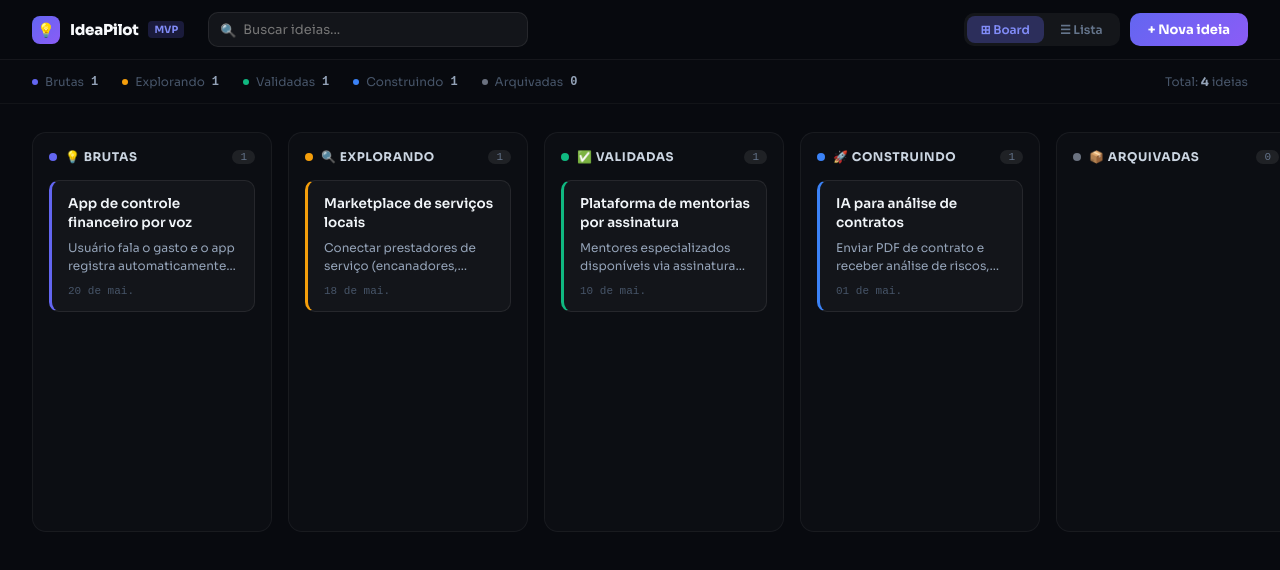
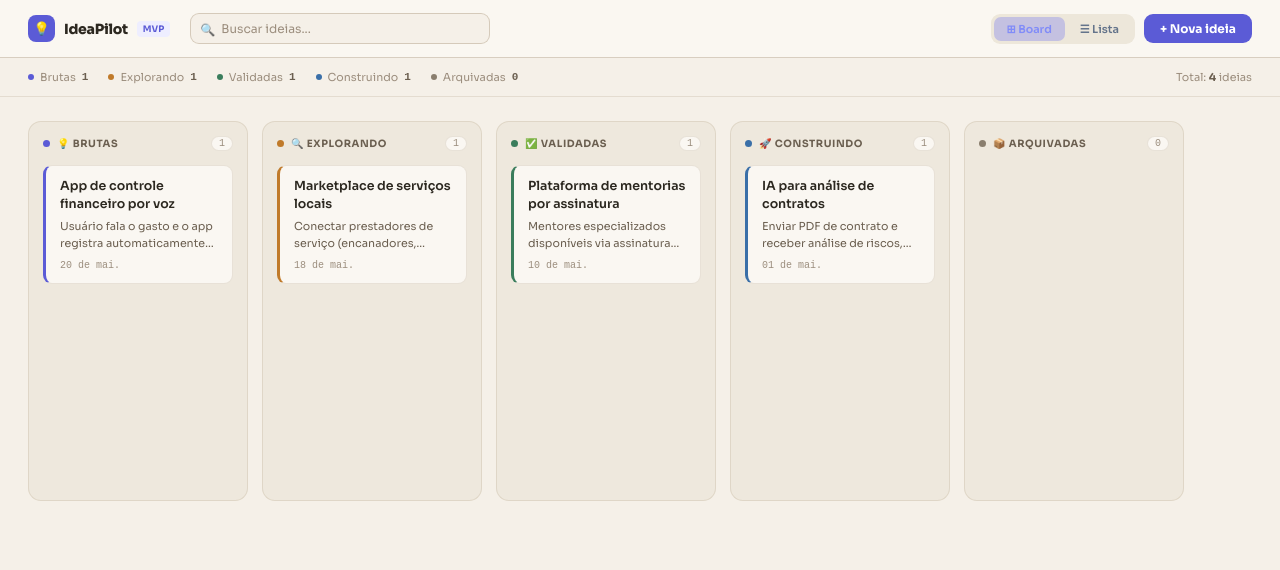
Before and after one commit to garciavitor2015/ideaPilot, a Next.js app: page / in a window 1280 px wide. Shown: the top 570 px of the page. Built offline with nearby package versions, Linux system fonts and the light colour scheme.

Commit message:
fix: mover tokens CSS para globals.css

```diff
--- a/src/app/globals.css
+++ b/src/app/globals.css
@@ -6,8 +6,8 @@
 
 html,
 body {
-  background: #080a0f;
-  color: #f1f5f9;
+  background: #F5F0E8;
+  color: #2C2820;
   font-family: var(--font-sora), sans-serif;
   min-height: 100vh;
 }
@@ -20,9 +20,9 @@ body {
   background: transparent;
 }
 ::-webkit-scrollbar-thumb {
-  background: rgba(255, 255, 255, 0.1);
+  background: rgba(100, 80, 50, 0.2);
   border-radius: 3px;
 }
 ::-webkit-scrollbar-thumb:hover {
-  background: rgba(255, 255, 255, 0.2);
+  background: rgba(100, 80, 50, 0.35);
 }
--- a/src/components/IdeaPilot.js
+++ b/src/components/IdeaPilot.js
@@ -4,11 +4,11 @@ import { useState, useCallback } from "react";
 import styles from "./IdeaPilot.module.css";
 
 const COLUMNS = [
-  { id: "raw",       label: "💡 Brutas",      color: "#6366f1" },
-  { id: "exploring", label: "🔍 Explorando",  color: "#f59e0b" },
-  { id: "validated", label: "✅ Validadas",    color: "#10b981" },
-  { id: "building",  label: "🚀 Construindo", color: "#3b82f6" },
-  { id: "archived",  label: "📦 Arquivadas",  color: "#6b7280" },
+  { id: "raw",       label: "💡 Brutas",      color: "#5B5BD6" },
+  { id: "exploring", label: "🔍 Explorando",  color: "#C07A2A" },
+  { id: "validated", label: "✅ Validadas",    color: "#3A7D5C" },
+  { id: "building",  label: "🚀 Construindo", color: "#3A6FA8" },
+  { id: "archived",  label: "📦 Arquivadas",  color: "#8A7E6E" },
 ];
 
 const INITIAL_IDEAS = [
@@ -85,8 +85,8 @@ function BoardColumn({ column, ideas, onDragStart, onDrop, onCardClick, dragging
       onDrop={(e) => { setIsOver(false); onDrop(e, column.id); }}
       className={styles.column}
       style={{
-        background: isOver ? "rgba(99,102,241,0.07)" : "rgba(255,255,255,0.02)",
-        border: `1px solid ${isOver ? "rgba(99,102,241,0.4)" : "rgba(255,255,255,0.05)"}`,
+        background: isOver ? "rgba(91,91,214,0.07)" : "rgba(237,231,218,0.8)",
+        border: `1px solid ${isOver ? "rgba(91,91,214,0.35)" : "rgba(160,140,110,0.2)"}`,
       }}
     >
       <div className={styles.columnHeader}>
--- a/src/components/IdeaPilot.module.css
+++ b/src/components/IdeaPilot.module.css
@@ -1,55 +1,70 @@
+/* ─── Tokens ──────────────────────────────────────────────────────── */
+:root {
+  --bg:        #F5F0E8;
+  --bg2:       #EDE7DA;
+  --bg3:       #E4DDD0;
+  --card:      #FAF7F2;
+  --border:    rgba(160,140,110,0.2);
+  --border2:   rgba(160,140,110,0.38);
+  --text1:     #2C2820;
+  --text2:     #6B5F50;
+  --text3:     #9C8E7E;
+  --indigo:    #5B5BD6;
+  --indigo-bg: #EEEEFF;
+}
+
 /* ─── App Shell ───────────────────────────────────────────────────── */
 .app {
   min-height: 100vh;
-  background: #080a0f;
+  background: var(--bg);
   font-family: var(--font-sora), sans-serif;
-  color: #f1f5f9;
+  color: var(--text1);
 }
 
 /* ─── Header ─────────────────────────────────────────────────────── */
 .header {
   display: flex;
   align-items: center;
-  height: 60px;
-  padding: 0 32px;
-  gap: 24px;
+  height: 58px;
+  padding: 0 28px;
+  gap: 20px;
   position: sticky;
   top: 0;
-  background: rgba(8, 10, 15, 0.95);
+  background: rgba(250, 247, 242, 0.95);
   backdrop-filter: blur(12px);
-  border-bottom: 1px solid rgba(255, 255, 255, 0.06);
+  border-bottom: 1px solid var(--border2);
   z-index: 50;
 }
 
 .brand {
   display: flex;
   align-items: center;
-  gap: 10px;
+  gap: 9px;
   flex-shrink: 0;
 }
 
 .brandIcon {
-  width: 28px;
-  height: 28px;
-  background: linear-gradient(135deg, #6366f1, #8b5cf6);
+  width: 27px;
+  height: 27px;
+  background: var(--indigo);
   border-radius: 8px;
   display: flex;
   align-items: center;
   justify-content: center;
-  font-size: 14px;
+  font-size: 13px;
 }
 
 .brandName {
-  font-size: 15px;
+  font-size: 14px;
   font-weight: 800;
   letter-spacing: -0.02em;
-  color: #f8fafc;
+  color: var(--text1);
 }
 
 .mvpBadge {
-  font-size: 10px;
-  background: rgba(99, 102, 241, 0.2);
-  color: #818cf8;
+  font-size: 9px;
+  background: var(--indigo-bg);
+  color: var(--indigo);
   border-radius: 4px;
   padding: 2px 6px;
   font-weight: 700;
@@ -57,79 +72,86 @@
 
 .searchWrapper {
   flex: 1;
-  max-width: 320px;
+  max-width: 300px;
   position: relative;
 }
 
 .searchIcon {
   position: absolute;
-  left: 12px;
+  left: 10px;
   top: 50%;
   transform: translateY(-50%);
-  color: #475569;
-  font-size: 13px;
+  color: var(--text3);
+  font-size: 12px;
 }
 
 .searchInput {
   width: 100%;
-  background: rgba(255, 255, 255, 0.05);
-  border: 1px solid rgba(255, 255, 255, 0.08);
-  border-radius: 10px;
-  padding: 8px 12px 8px 34px;
-  color: #f1f5f9;
-  font-size: 13px;
+  background: var(--bg);
+  border: 1px solid var(--border2);
+  border-radius: 9px;
+  padding: 7px 11px 7px 30px;
+  color: var(--text1);
+  font-size: 12px;
   outline: none;
   font-family: var(--font-sora), sans-serif;
   transition: border-color 0.15s;
 }
 
+.searchInput::placeholder {
+  color: var(--text3);
+}
+
 .searchInput:focus {
-  border-color: rgba(99, 102, 241, 0.5);
+  border-color: var(--indigo);
 }
 
 .headerActions {
   margin-left: auto;
   display: flex;
   align-items: center;
-  gap: 10px;
+  gap: 9px;
 }
 
 .viewToggle {
   display: flex;
-  background: rgba(255, 255, 255, 0.05);
-  border-radius: 10px;
+  background: var(--bg2);
+  border-radius: 9px;
   padding: 3px;
   gap: 2px;
 }
 
 .viewBtn {
-  padding: 6px 14px;
-  border-radius: 8px;
+  padding: 5px 13px;
+  border-radius: 7px;
   border: none;
-  font-size: 12px;
+  font-size: 11px;
   cursor: pointer;
   font-weight: 600;
   font-family: var(--font-sora), sans-serif;
   display: flex;
   align-items: center;
-  gap: 5px;
-  transition: all 0.15s;
+  gap: 4px;
+  transition: all 0.12s;
+  color: var(--text3);
+  background: transparent;
 }
 
 /* ─── Stats Bar ──────────────────────────────────────────────────── */
 .statsBar {
-  padding: 14px 32px;
+  padding: 12px 28px;
   display: flex;
-  gap: 24px;
+  gap: 20px;
   align-items: center;
-  border-bottom: 1px solid rgba(255, 255, 255, 0.04);
+  background: var(--bg);
+  border-bottom: 1px solid var(--border);
   flex-wrap: wrap;
 }
 
 .statItem {
   display: flex;
   align-items: center;
-  gap: 7px;
+  gap: 6px;
 }
 
 .statDot {
@@ -140,95 +162,97 @@
 }
 
 .statLabel {
-  font-size: 12px;
-  color: #475569;
+  font-size: 11px;
+  color: var(--text3);
 }
 
 .statCount {
-  font-size: 12px;
+  font-size: 11px;
   font-weight: 700;
-  color: #94a3b8;
+  color: var(--text2);
   font-family: monospace;
 }
 
 .statTotal {
   margin-left: auto;
-  font-size: 12px;
-  color: #475569;
+  font-size: 11px;
+  color: var(--text3);
 }
 
 .statTotal strong {
-  color: #94a3b8;
+  color: var(--text2);
 }
 
 /* ─── Board ──────────────────────────────────────────────────────── */
 .boardWrapper {
-  padding: 28px 32px;
+  padding: 24px 28px;
   overflow-x: auto;
 }
 
 .board {
   display: flex;
-  gap: 16px;
+  gap: 14px;
   min-width: fit-content;
 }
 
 /* ─── Column ─────────────────────────────────────────────────────── */
 .column {
-  min-width: 240px;
-  max-width: 240px;
-  border-radius: 14px;
-  padding: 16px;
+  min-width: 220px;
+  max-width: 220px;
+  border-radius: 13px;
+  padding: 14px;
   transition: all 0.15s ease;
-  min-height: 400px;
+  min-height: 380px;
 }
 
 .columnHeader {
   display: flex;
   align-items: center;
-  gap: 8px;
-  margin-bottom: 16px;
+  gap: 7px;
+  margin-bottom: 14px;
 }
 
 .columnDot {
-  width: 8px;
-  height: 8px;
+  width: 7px;
+  height: 7px;
   border-radius: 50%;
   flex-shrink: 0;
 }
 
 .columnLabel {
-  font-size: 12px;
+  font-size: 10px;
   font-weight: 700;
-  color: #cbd5e1;
+  color: var(--text2);
   text-transform: uppercase;
-  letter-spacing: 0.05em;
+  letter-spacing: 0.06em;
 }
 
 .columnCount {
   margin-left: auto;
-  background: rgba(255, 255, 255, 0.08);
+  background: var(--card);
+  border: 1px solid var(--border);
   border-radius: 20px;
-  padding: 1px 8px;
-  font-size: 11px;
-  color: #64748b;
+  padding: 1px 7px;
+  font-size: 10px;
+  color: var(--text3);
   font-family: monospace;
 }
 
 /* ─── Card ───────────────────────────────────────────────────────── */
 .card {
-  background: rgba(255, 255, 255, 0.03);
-  border: 1px solid rgba(255, 255, 255, 0.08);
-  border-radius: 10px;
-  padding: 14px 16px;
-  margin-bottom: 10px;
-  transition: all 0.15s ease;
+  background: var(--card);
+  border: 1px solid var(--border);
+  border-radius: 9px;
+  padding: 12px 14px;
+  margin-bottom: 9px;
+  transition: all 0.12s ease;
   cursor: grab;
   user-select: none;
 }
 
 .card:hover {
-  background: rgba(255, 255, 255, 0.07);
+  border-color: var(--border2);
+  box-shadow: 0 2px 10px rgba(0,0,0,0.07);
   transform: translateY(-1px);
 }
 
@@ -237,16 +261,16 @@
 }
 
 .cardTitle {
-  font-size: 13.5px;
+  font-size: 12.5px;
   font-weight: 600;
-  color: #f1f5f9;
+  color: var(--text1);
   line-height: 1.4;
 }
 
 .cardBody {
-  margin-top: 6px;
-  font-size: 12px;
-  color: #94a3b8;
+  margin-top: 5px;
+  font-size: 11px;
+  color: var(--text2);
   line-height: 1.5;
   display: -webkit-box;
   -webkit-line-clamp: 2;
@@ -255,21 +279,21 @@
 }
 
 .cardDate {
-  margin-top: 10px;
-  font-size: 11px;
-  color: #475569;
+  margin-top: 9px;
+  font-size: 10px;
+  color: var(--text3);
   font-family: monospace;
 }
 
 /* ─── List ───────────────────────────────────────────────────────── */
 .listWrapper {
-  padding: 28px 32px;
+  padding: 24px 28px;
 }
 
 .listContainer {
-  background: rgba(255, 255, 255, 0.02);
-  border: 1px solid rgba(255, 255, 255, 0.06);
-  border-radius: 14px;
+  background: var(--card);
+  border: 1px solid var(--border2);
+  border-radius: 13px;
   overflow: hidden;
 }
 
@@ -277,16 +301,17 @@
   display: grid;
   grid-template-columns: 1fr 160px 100px;
   gap: 16px;
-  padding: 10px 20px;
-  border-bottom: 1px solid rgba(255, 255, 255, 0.06);
+  padding: 10px 18px;
+  border-bottom: 1px solid var(--border);
+  background: var(--bg2);
 }
 
 .listHeaderCell {
-  font-size: 11px;
+  font-size: 10px;
   font-weight: 700;
-  color: #475569;
+  color: var(--text3);
   text-transform: uppercase;
-  letter-spacing: 0.06em;
+  letter-spacing: 0.07em;
 }
 
 .listRow {
@@ -294,8 +319,8 @@
   grid-template-columns: 1fr 160px 100px;
   align-items: center;
   gap: 16px;
-  padding: 14px 20px;
-  border-bottom: 1px solid rgba(255, 255, 255, 0.05);
+  padding: 13px 18px;
+  border-bottom: 1px solid var(--border);
   cursor: pointer;
   transition: background 0.1s;
 }
@@ -305,7 +330,7 @@
 }
 
 .listRow:hover {
-  background: rgba(255, 255, 255, 0.04);
+  background: var(--bg2);
 }
 
 .listRowMain {
@@ -313,15 +338,15 @@
 }
 
 .listRowTitle {
-  font-size: 13.5px;
+  font-size: 13px;
   font-weight: 600;
-  color: #f1f5f9;
+  color: var(--text1);
 }
 
 .listRowBody {
-  margin-top: 3px;
-  font-size: 12px;
-  color: #64748b;
+  margin-top: 2px;
+  font-size: 11px;
+  color: var(--text3);
   white-space: nowrap;
   overflow: hidden;
   text-overflow: ellipsis;
@@ -330,17 +355,17 @@
 .listRowStatus {
   display: inline-flex;
   align-items: center;
-  gap: 6px;
-  font-size: 11.5px;
+  font-size: 11px;
   border-radius: 6px;
-  padding: 3px 10px;
+  padding: 3px 9px;
   width: fit-content;
   white-space: nowrap;
+  font-weight: 600;
 }
 
 .listRowDate {
-  font-size: 11px;
-  color: #475569;
+  font-size: 10px;
+  color: var(--text3);
   font-family: monospace;
   text-align: right;
 }
@@ -348,8 +373,8 @@
 .emptyList {
   padding: 40px;
   text-align: center;
-  color: #475569;
-  font-size: 14px;
+  color: var(--text3);
+  font-size: 13px;
 }
 
 /* ─── Empty State ────────────────────────────────────────────────── */
@@ -359,45 +384,45 @@
   align-items: center;
   justify-content: center;
   padding: 80px 20px;
-  gap: 16px;
+  gap: 14px;
 }
 
 .emptyIcon {
-  font-size: 48px;
+  font-size: 44px;
 }
 
 .emptyText {
-  font-size: 16px;
-  color: #64748b;
+  font-size: 15px;
+  color: var(--text3);
 }
 
 /* ─── Buttons ────────────────────────────────────────────────────── */
 .btnNew {
-  padding: 8px 18px;
-  border-radius: 10px;
+  padding: 7px 16px;
+  border-radius: 9px;
   border: none;
-  background: linear-gradient(135deg, #6366f1, #8b5cf6);
+  background: var(--indigo);
   color: #fff;
-  font-size: 13px;
+  font-size: 12px;
   font-weight: 700;
   cursor: pointer;
   font-family: var(--font-sora), sans-serif;
   display: flex;
   align-items: center;
-  gap: 6px;
+  gap: 5px;
   transition: opacity 0.15s;
 }
 
 .btnNew:hover {
-  opacity: 0.9;
+  opacity: 0.88;
 }
 
 /* ─── Modal / Overlay ────────────────────────────────────────────── */
 .overlay {
   position: fixed;
   inset: 0;
-  background: rgba(0, 0, 0, 0.7);
-  backdrop-filter: blur(8px);
+  background: rgba(44, 40, 32, 0.45);
+  backdrop-filter: blur(6px);
   display: flex;
   align-items: center;
   justify-content: center;
@@ -406,37 +431,37 @@
 }
 
 .modal {
-  background: #0f1117;
-  border: 1px solid rgba(255, 255, 255, 0.1);
+  background: var(--card);
+  border: 1px solid var(--border2);
   border-radius: 18px;
-  padding: 32px;
+  padding: 28px;
   width: 100%;
-  max-width: 560px;
-  box-shadow: 0 25px 80px rgba(0, 0, 0, 0.6);
+  max-width: 540px;
+  box-shadow: 0 20px 60px rgba(44,40,32,0.18);
 }
 
 .modalTitle {
-  font-size: 20px;
+  font-size: 18px;
   font-weight: 700;
-  color: #f8fafc;
-  margin-bottom: 6px;
+  color: var(--text1);
+  margin-bottom: 5px;
 }
 
 .modalSubtitle {
-  font-size: 13px;
-  color: #64748b;
-  margin-bottom: 24px;
+  font-size: 12px;
+  color: var(--text3);
+  margin-bottom: 20px;
 }
 
 .textarea {
   width: 100%;
-  min-height: 160px;
-  background: rgba(255, 255, 255, 0.04);
-  border: 1px solid rgba(255, 255, 255, 0.1);
-  border-radius: 12px;
-  padding: 16px;
-  color: #f1f5f9;
-  font-size: 14px;
+  min-height: 150px;
+  background: var(--bg);
+  border: 1px solid var(--border2);
+  border-radius: 11px;
+  padding: 14px;
+  color: var(--text1);
+  font-size: 13px;
   font-family: var(--font-sora), sans-serif;
   line-height: 1.6;
   resize: vertical;
@@ -446,37 +471,41 @@
 }
 
 .textarea::placeholder {
-  color: #475569;
+  color: var(--text3);
+}
+
+.textarea:focus {
+  border-color: var(--indigo);
 }
 
 .modalActions {
   display: flex;
-  gap: 10px;
-  margin-top: 20px;
+  gap: 9px;
+  margin-top: 18px;
   justify-content: flex-end;
 }
 
 .btnCancel {
-  padding: 10px 20px;
-  border-radius: 10px;
-  border: 1px solid rgba(255, 255, 255, 0.1);
+  padding: 9px 18px;
+  border-radius: 9px;
+  border: 1px solid var(--border2);
   background: transparent;
-  color: #94a3b8;
-  font-size: 13px;
+  color: var(--text2);
+  font-size: 12px;
   cursor: pointer;
   font-family: var(--font-sora), sans-serif;
-  transition: background 0.15s;
+  transition: background 0.12s;
 }
 
 .btnCancel:hover {
-  background: rgba(255, 255, 255, 0.05);
+  background: var(--bg2);
 }
 
 .btnSave {
-  padding: 10px 24px;
-  border-radius: 10px;
+  padding: 9px 22px;
+  border-radius: 9px;
   border: none;
-  font-size: 13px;
+  font-size: 12px;
   font-family: var(--font-sora), sans-serif;
   font-weight: 600;
   transition: opacity 0.15s;
@@ -491,51 +520,52 @@
   display: flex;
   align-items: flex-start;
   justify-content: space-between;
-  margin-bottom: 20px;
-  gap: 16px;
+  margin-bottom: 16px;
+  gap: 14px;
 }
 
 .detailTitle {
-  font-size: 18px;
+  font-size: 17px;
   font-weight: 700;
-  color: #f8fafc;
+  color: var(--text1);
   line-height: 1.4;
 }
 
 .detailBody {
-  font-size: 14px;
-  color: #94a3b8;
+  font-size: 13px;
+  color: var(--text2);
   line-height: 1.7;
-  margin-bottom: 24px;
+  margin-bottom: 22px;
 }
 
 .detailMoveSection {
-  border-top: 1px solid rgba(255, 255, 255, 0.06);
-  padding-top: 20px;
+  border-top: 1px solid var(--border);
+  padding-top: 18px;
 }
 
 .detailMoveLabel {
-  font-size: 12px;
-  color: #475569;
+  font-size: 10px;
+  color: var(--text3);
   text-transform: uppercase;
-  letter-spacing: 0.06em;
-  font-weight: 600;
-  margin-bottom: 12px;
+  letter-spacing: 0.07em;
+  font-weight: 700;
+  margin-bottom: 11px;
 }
 
 .detailMoveButtons {
   display: flex;
   flex-wrap: wrap;
-  gap: 8px;
+  gap: 7px;
 }
 
 .moveBtn {
-  padding: 6px 14px;
-  border-radius: 8px;
-  font-size: 12px;
+  padding: 5px 13px;
+  border-radius: 7px;
+  font-size: 11px;
   cursor: pointer;
   font-family: var(--font-sora), sans-serif;
-  transition: all 0.15s;
+  transition: all 0.12s;
+  background: transparent;
 }
 
 .moveBtn:hover {
@@ -543,19 +573,19 @@
 }
 
 .btnClose {
-  background: rgba(255, 255, 255, 0.06);
-  border: none;
-  border-radius: 8px;
-  padding: 6px 10px;
-  color: #94a3b8;
+  background: var(--bg2);
+  border: 1px solid var(--border);
+  border-radius: 7px;
+  padding: 5px 9px;
+  color: var(--text2);
   cursor: pointer;
-  font-size: 16px;
+  font-size: 14px;
   flex-shrink: 0;
-  transition: background 0.15s;
+  transition: background 0.12s;
 }
 
 .btnClose:hover {
-  background: rgba(255, 255, 255, 0.12);
+  background: var(--bg3);
 }
 
 /* ─── Responsive ─────────────────────────────────────────────────── */
@@ -566,7 +596,7 @@
     height: auto;
     padding-top: 12px;
     padding-bottom: 12px;
-    gap: 12px;
+    gap: 10px;
   }
 
   .searchWrapper {
@@ -576,16 +606,16 @@
   }
 
   .statsBar {
-    padding: 12px 16px;
-    gap: 14px;
+    padding: 10px 16px;
+    gap: 12px;
   }
 
   .boardWrapper {
-    padding: 20px 16px;
+    padding: 18px 16px;
   }
 
   .listWrapper {
-    padding: 20px 16px;
+    padding: 18px 16px;
   }
 
   .statTotal {
```
